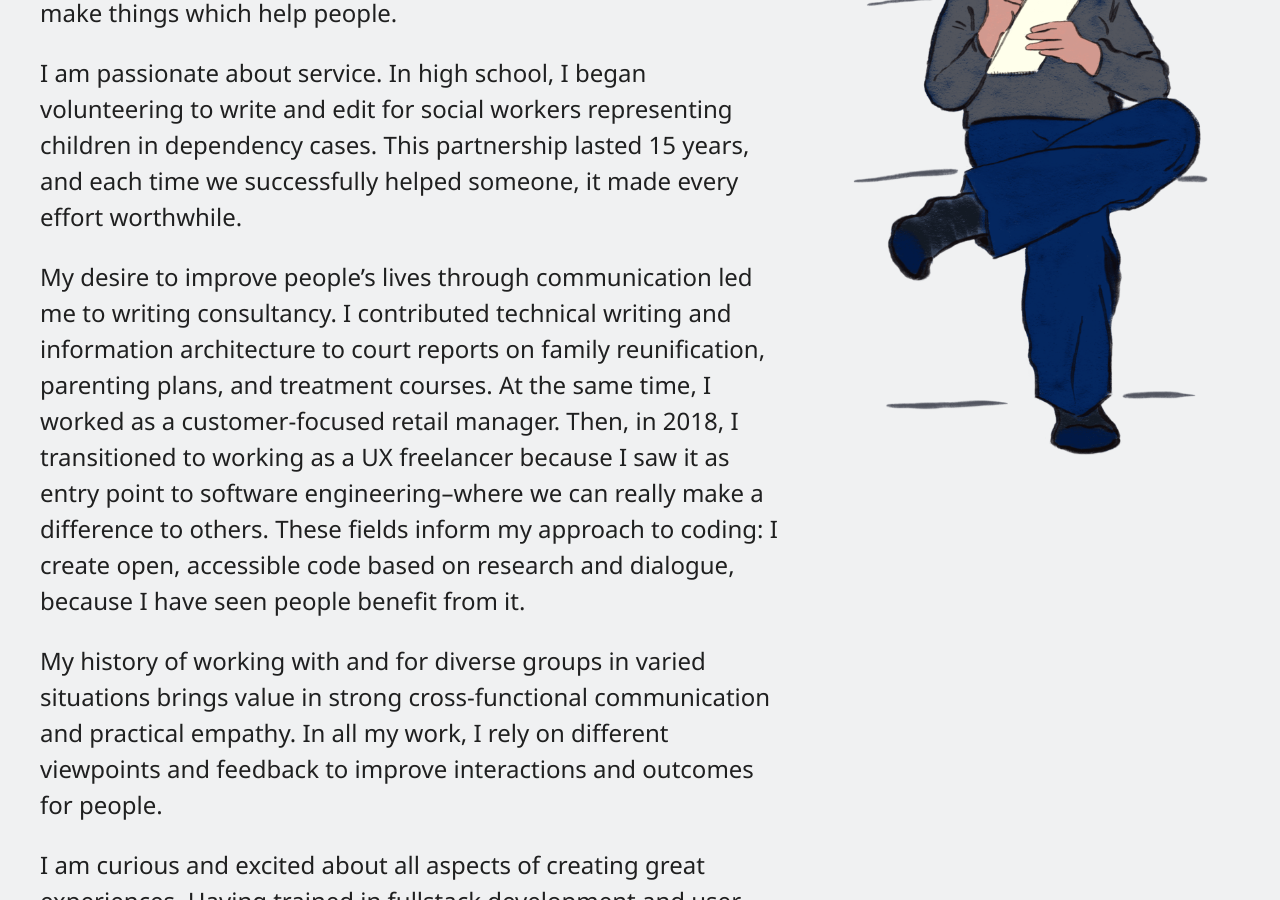
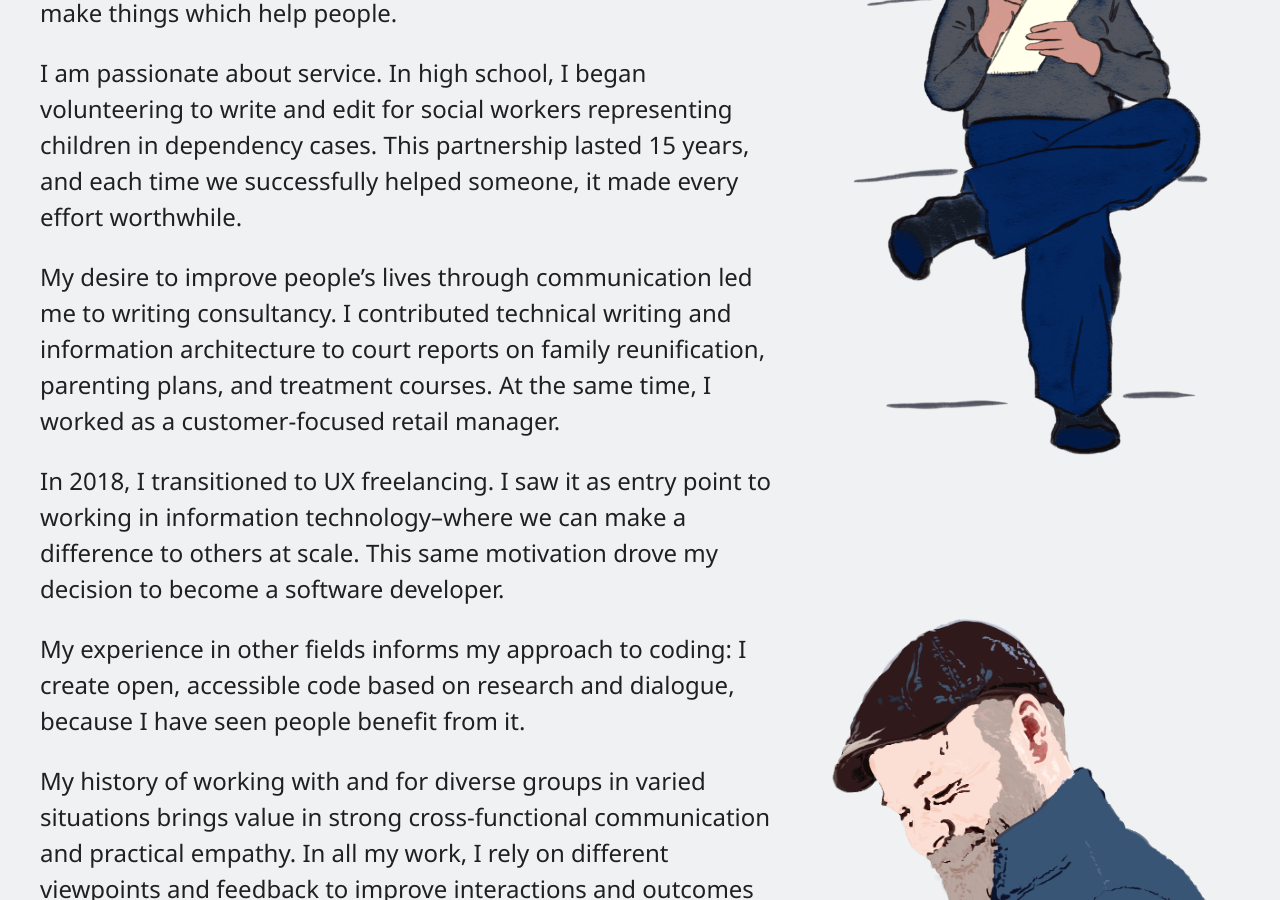
Before and after one commit to ctavispost/personalPortfolio, a Jekyll site: the page built from about.md, in a window 1280 px wide and 900 px high, scrolled down 471 px. Built offline with Jekyll 4.4.1, drawn with Linux system fonts in a browser that asks for light colours; our own code applies the rules of GitHub Pages for plain Markdown files.

Commit message:
Adjust content, layout of about page

```diff
--- a/about.md
+++ b/about.md
@@ -12,7 +12,11 @@
 
       <p class="aboutText">I am passionate about service. In high school, I began volunteering to write and edit for social workers representing children in dependency cases. This partnership lasted 15 years, and each time we successfully helped someone, it made every effort worthwhile.</p>
 
-      <p class="aboutText">My desire to improve people’s lives through communication led me to writing consultancy. I contributed technical writing and information architecture to court reports on family reunification, parenting plans, and treatment courses. At the same time, I worked as a customer-focused retail manager. Then, in 2018, I transitioned to working as a UX freelancer because I saw it as entry point to software engineering–where we can really make a difference to others. These fields inform my approach to coding: I create open, accessible code based on research and dialogue, because I have seen people benefit from it.</p>
+      <p class="aboutText">My desire to improve people’s lives through communication led me to writing consultancy. I contributed technical writing and information architecture to court reports on family reunification, parenting plans, and treatment courses. At the same time, I worked as a customer-focused retail manager.</p>
+
+      <p>In 2018, I transitioned to UX freelancing. I saw it as entry point to working in information technology–where we can make a difference to others at scale. This same motivation drove my decision to become a software developer.</p>
+
+      <p>My experience in other fields informs my approach to coding: I create open, accessible code based on research and dialogue, because I have seen people benefit from it.</p>
 
       <p class="aboutText">My history of working with and for diverse groups in varied situations brings value in strong cross-functional communication and practical empathy. In all my work, I rely on different viewpoints and feedback to improve interactions and outcomes for people.</p>
 
@@ -28,6 +32,8 @@
     </section>
   </article>
 
-  <img src="images/selfDraw.png" alt="seated artist drawing in a sketchbook" class="selfPortrait">
-  <img src="images/selfPortrait.png" alt="stylized self-portrait of Tavis smiling in a hat" class="selfPortrait medBreak">
+  <section>
+    <img src="images/selfDraw.png" alt="seated artist drawing in a sketchbook" class="selfPortrait">
+    <img src="images/selfPortrait.png" alt="stylized self-portrait of Tavis smiling in a hat" class="selfPortrait medBreak">
+  </section>
 </article>
```
